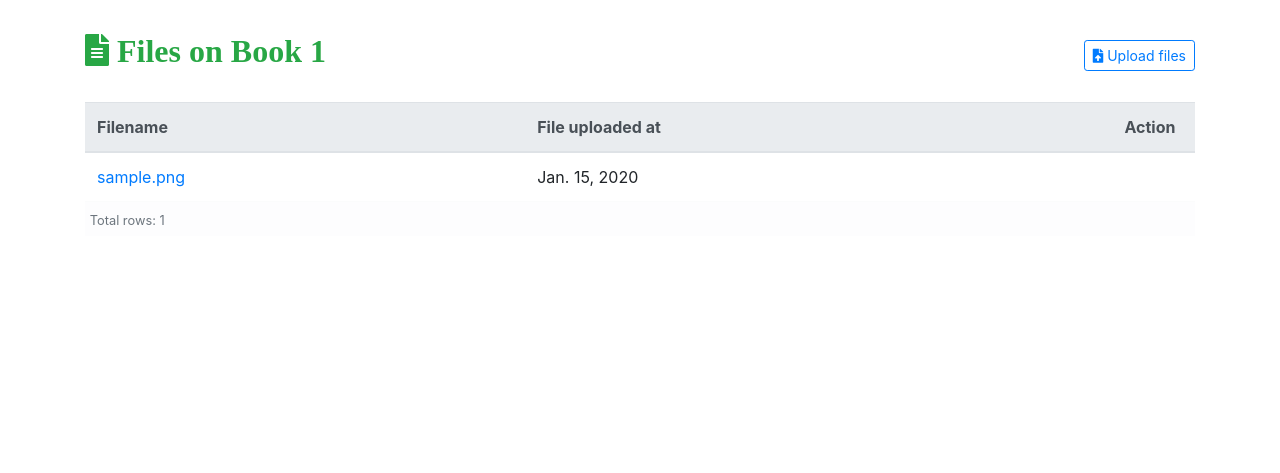
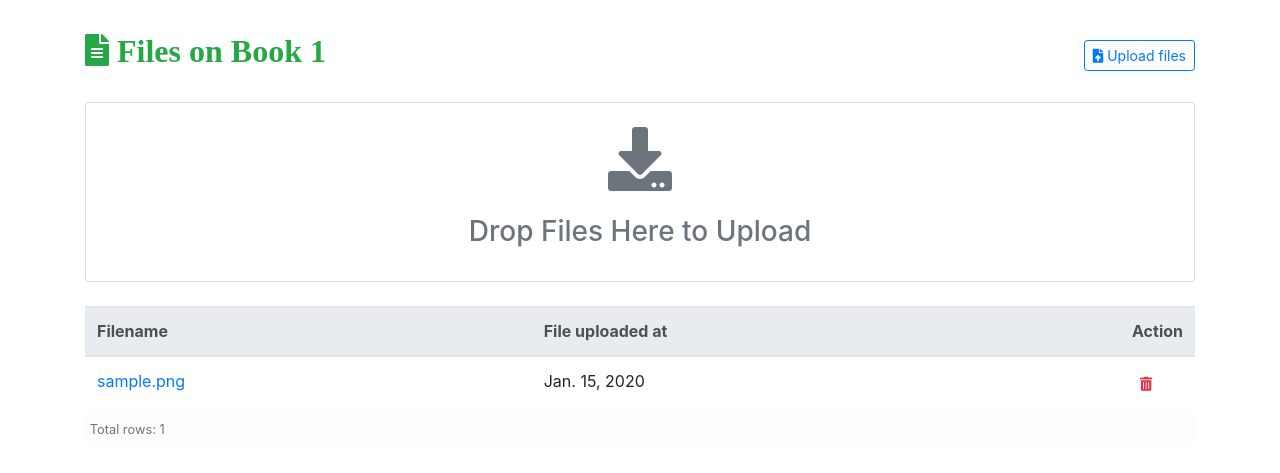
Before and after one commit to egursu/django-modal-ajax-crud, a Django app: page /book/1/files/ in a window 1280 px wide. Shown: the part 128-601 px from the top of the page. Run offline with Django 3.2, Linux system fonts and the light colour scheme; a user stored in the database is signed in; data comes from the database, SQL or seed files in the repository; both versions use the stored data as it was before the commit; tables that the repository leaves empty hold one stand-in row (values such as "Sample post"); some libraries are stand-ins or nearby versions.

Commit message:
initial commit

```diff
--- a/books/forms.py
+++ b/books/forms.py
@@ -31,6 +31,6 @@ class LeadForm(forms.ModelForm):
 
 
 class FileForm(forms.ModelForm):
-     class Meta:
+    class Meta:
         model = File
-        fields = ('book', 'file', )
+        fields = ('file', )
--- a/books/models.py
+++ b/books/models.py
@@ -2,6 +2,7 @@ from django.db import models
 from django.urls import reverse
 from django.utils.text import slugify
 from cms.fields import OrderField
+from pathlib import Path
 
 
 class Book(models.Model):
@@ -68,18 +69,24 @@ class Lead(models.Model):
 class File(models.Model):
     book = models.ForeignKey(
         Book, on_delete=models.CASCADE, verbose_name='Book')
-    title = models.CharField(max_length=255, null=True, blank=True, verbose_name='Filename')
     file = models.FileField(upload_to='files/', null=True,
-                            blank=True, verbose_name='File')
+                            blank=True, max_length=255, verbose_name='Filename')
     uploaded_at = models.DateTimeField(
         auto_now_add=True, null=True, blank=True, verbose_name='File uploaded at')
     order = OrderField(blank=True, for_fields=['book'], verbose_name='Order #')
 
+    @property
+    def filename(self):
+        return Path(self.file.name).name
+
     def __str__(self):
-        return str(self.title)
+        return self.filename
 
-    # def get_absolute_url(self):
-    #     return reverse('books:files-update', kwargs={'book': self.book.pk, 'slug': self.slug})
+    def delete(self, using=None, keep_parents=False):
+        storage = self.file.storage
+        if storage.exists(self.file.name):
+            storage.delete(self.file.name)
+        super().delete()
 
     class Meta:
         verbose_name = 'File'
--- a/books/urls.py
+++ b/books/urls.py
@@ -22,4 +22,6 @@ urlpatterns = [
     path('book/<int:book>/files/', file_list, name='file-list'),
     path('book/<int:book>/files/upload',
          AjaxFilesUpload.as_view(), name='files-upload'),
+    path('book/<int:book>/file/<int:pk>/delete/',
+         FileDelete.as_view(), name='file-delete'),
 ]
--- a/books/views.py
+++ b/books/views.py
@@ -6,6 +6,7 @@ from .forms import BookForm, LeadForm, FileForm
 from cms.ajax import AjaxCreateView, AjaxUpdateView, AjaxDeleteView
 from django.views.generic import View
 from django.http import JsonResponse
+from django.template.loader import render_to_string
 
 
 @login_required
@@ -79,19 +80,29 @@ def file_list(request, book):
 
 
 class AjaxFilesUpload(LoginRequiredMixin, View):
+    model = File
+    form_class = FileForm
+    ajax_list = 'books/files_list.html'
+
     def get(self, request, *args, **kwargs):
-        file_list = File.objects.get_queryset().filter(**self.kwargs)
+        file_list = self.model.objects.get_queryset().filter(**self.kwargs)
         return render(self.request, 'books/files.html', {'file_list': file_list})
 
     def post(self, request, *args, **kwargs):
-        book = Book.objects.get(pk=kwargs['book'])
-        print(book)
-        form = FileForm(self.request.POST, self.request.FILES)
-        print(form)
+        form = self.form_class(self.request.POST, self.request.FILES)
         if form.is_valid():
             instance = form.save(commit=False)
+            book = Book.objects.get(pk=kwargs['book'])
+            instance.book = book
             instance.save()
-            data = {'is_valid': True, 'name': instance.file.name, 'url': instance.file.url}
+            html_list = render_to_string(self.ajax_list, {'file_list': book.file_set.all()}, self.request)
+            data = {'is_valid': True, 'html_list': html_list}
         else:
             data = {'is_valid': False}
         return JsonResponse(data)
+
+
+class FileDelete(LoginRequiredMixin, AjaxDeleteView):
+    model = File
+    ajax_modal = 'ajax/delete_modal.html'
+    ajax_list = 'books/files_list.html'
--- a/static/js/ajax.js
+++ b/static/js/ajax.js
@@ -55,7 +55,7 @@ $(document).ready(function () {
 	$('table[id*=table-ajax] tbody').delegate('tr', 'dblclick', function () {
 		// btn = $("a[id^=editButton-" + $(this).attr('id') + "]");
 		// btn = $(this).find($('a[id*=editButton]'))
-		btn = $(this).has('a').find($('a[name^=edit]'))
+		btn = $(this).has('a').find($('a[name^=edit]'));
 		if (typeof btn.attr('href') != 'undefined') {
 			if (btn.hasClass('ajax-load-form')) {
 				btn.click();
--- a/static/js/jquery-file-upload/ajax_file_upload.js
+++ b/static/js/jquery-file-upload/ajax_file_upload.js
@@ -1,15 +1,28 @@
-$(function () {
+$(function() {
   $(".ajax-upload-files").click(function () {
     $("#fileupload").click();
   });
 
   $("#fileupload").fileupload({
     dataType: 'json',
+    sequentialUploads: true,
+    start: function (e) {
+      $("#modal-progress").modal("show");
+      // $('#modal-progress').show();
+    },
+    stop: function (e) {
+      $('#modal-progress').fadeOut().hide();
+      // $("#modal-progress").modal("hide");
+    },
+    progressall: function (e, data) {
+      var progress = parseInt(data.loaded / data.total * 100, 10);
+      var strProgress = progress + "%";
+      $(".progress-bar").css({ "width": strProgress, "aria-valuenow": progress });
+      $(".progress-bar").text(strProgress);
+    },
     done: function (e, data) {
-        if (data.is_valid) {
-          $('table[id*=table-ajax] tbody').prepend(
-            "<tr><td><a href='" + data.url + "'>" + data.name + "</a></td></tr>"
-          )
+      if (data.result.is_valid) {
+        $("table[id*=table-ajax").find('tbody').html(data.result.html_list);
       }
     }
   });
--- a/templates/books/files.html
+++ b/templates/books/files.html
@@ -3,13 +3,6 @@
 {% load static cms_tags %}
 
 {% block title %} {{ title }} · {{ block.super }} {% endblock title %}
-
-{% block extrajs %}
-  <script src="{% static 'js/jquery-file-upload/jquery.ui.widget.js' %}"></script>
-  <script src="{% static 'js/jquery-file-upload/jquery.iframe-transport.js' %}"></script>
-  <script src="{% static 'js/jquery-file-upload/jquery.fileupload.js' %}"></script>
-  <script src="{% static 'js/jquery-file-upload/ajax_file_upload.js' %}"></script>
-{% endblock %}
 
 {% block content %}
 <nav aria-label="breadcrumb">
@@ -28,46 +21,49 @@
       <i class="fas fa-file-upload"></i> Upload {{ file_list|verbose_name:'verbose_name_plural'|lower }}
     </button>
     {% comment %} <a class="btn btn-sm btn-outline-primary ajax-upload-files" href="">
-      <i class="fas fa-file-upload"></i> Upload {{ file_list|verbose_name:'verbose_name_plural'|lower }}</a> {% endcomment %}
+      <i class="fas fa-file-upload"></i> Upload {{ file_list|verbose_name:'verbose_name_plural'|lower }}</a>
+    {% endcomment %}
   </div>
 </div>
+<div class="card pt-4 pb-4 well text-muted text-center">
+  <i class="fas fa-download pb-4" style="font-size: 4rem;"></i>
+  <h3>Drop Files Here to Upload</h3>
+</div><br>
 <input id="fileupload" type="file" name="file" multiple style="display: none;"
-  data-url="{% url 'books:files-upload' book.pk %}"
-  data-form-data='{"csrfmiddlewaretoken": "{{ csrf_token }}"}'>
+  data-url="{% url 'books:files-upload' book.pk %}" data-form-data='{"csrfmiddlewaretoken": "{{ csrf_token }}"}'>
 
 <table class="table table-hover" id="table-ajax-{{ file_list|verbose_name:'model_name' }}">
   <thead class="thead-light">
     <tr>
-      <th>{{ file_list|verbose_name:'field:title' }}</th>
+      <th>{{ file_list|verbose_name:'field:file' }}</th>
       <th>{{ file_list|verbose_name:'field:uploaded_at' }}</th>
-      <th class="crud-lg">Action</th>
+      <th class="crud-1">Action</th>
     </tr>
   </thead>
   <tbody class="order" data-url="{% url 'cms:reorder' file_list|model_name %}">
-    {% for file in file_list %}
-    <tr id="{{ file.pk }}">
-      <td><a href="{{ file.file.url }}">{{ file.file.name }}</a></td>
-      <td>{{ file.uploaded_at|date:'M. d, Y' }}</td>
-      <td>
-        {% comment %} <a href="{% url 'books:lead-update' lead.book.pk lead.slug %}"
-          class="btn btn-outline-info btn-sm border-0 rounded-circle ajax-load-form" title="Edit" name="edit"
-          id="editButton-{{ lead.pk }}"><i class="fa fa-edit"></i></a>
-        <a href="{% url 'books:lead-delete' lead.book.pk lead.slug %}"
-          class="btn btn-outline-danger btn-sm border-0 rounded-circle ajax-load-form" title="Delete" name="delete"
-          id="deleteButton-{{ lead.pk }}"><i class="fa fa-trash-alt"></i></a> {% endcomment %}
-      </td>
-    </tr>
-    {% empty %}
-    <tr class="table-warning nosort">
-      <td colspan="100%" class="text-center"><small class="text-muted">No {{ file_list|verbose_name|lower }}</small>
-      </td>
-    </tr>
-    {% endfor %}
-    {% if file_list %}
-    <tr class="table-light table-sm nosort">
-      <td colspan="100%"><small class="text-muted">Total rows: {{ file_list.count }}</small></td>
-    </tr>
-    {% endif %}
+    {% include 'books/files_list.html' %}
   </tbody>
 </table>
+<div class="modal fade" id="modal-progress" data-backdrop="static" data-keyboard="false">
+  <div class="modal-dialog">
+    <div class="modal-content">
+      <div class="modal-header">
+        <h4 class="modal-title"><i class="fa fa-file-upload modal-icon text-success"> Uploading...</i></h4>
+      </div>
+      <div class="modal-body">
+        <div class="progress">
+          <div class="progress-bar" role="progressbar" style="width: 0%;" aria-valuenow="0" aria-valuemin="0"
+            aria-valuemax="100">0%</div>
+        </div>
+      </div>
+    </div>
+  </div>
+</div>
 {% endblock %}
+
+{% block extrajs %}
+<script src="{% static 'js/jquery-file-upload/jquery.ui.widget.js' %}"></script>
+<script src="{% static 'js/jquery-file-upload/jquery.iframe-transport.js' %}"></script>
+<script src="{% static 'js/jquery-file-upload/jquery.fileupload.js' %}"></script>
+<script src="{% static 'js/jquery-file-upload/ajax_file_upload.js' %}"></script>
+{% endblock %}
--- /dev/null
+++ b/templates/books/files_list.html
@@ -0,0 +1,23 @@
+{% load cms_tags %}
+
+{% for file in file_list %}
+<tr id="{{ file.pk }}">
+    <td><a href="{{ file.file.url }}">{{ file.filename }}</a></td>
+    <td>{{ file.uploaded_at|date:'M. d, Y' }}</td>
+    <td>
+        <a href="{% url 'books:file-delete' file.book.pk file.pk %}"
+            class="btn btn-outline-danger btn-sm border-0 rounded-circle ajax-load-form" title="Delete" name="delete"
+            id="deleteButton-{{ file.pk }}"><i class="fa fa-trash-alt"></i></a>
+    </td>
+</tr>
+{% empty %}
+<tr class="table-warning nosort">
+    <td colspan="100%" class="text-center"><small class="text-muted">No {{ file_list|verbose_name|lower }}</small>
+    </td>
+</tr>
+{% endfor %}
+{% if file_list %}
+<tr class="table-light table-sm nosort">
+    <td colspan="100%"><small class="text-muted">Total rows: {{ file_list.count }}</small></td>
+</tr>
+{% endif %}
```
Also changed, not shown: books/admin.py (+4 -4 lines), books/migrations/0003_auto_20201218_1810.py (added), db.sqlite3, media/files/Untitled.png (deleted). Lines whose indentation alone changed are shown as unchanged.
